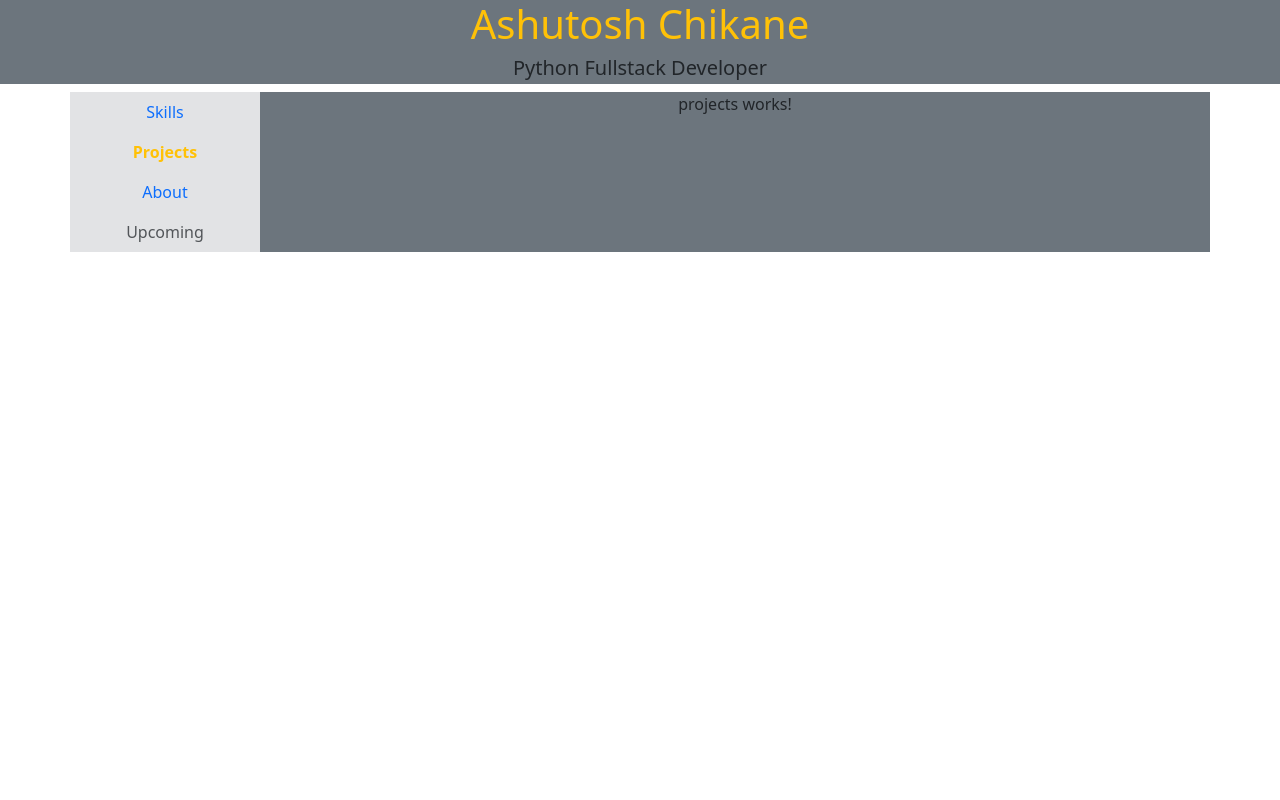
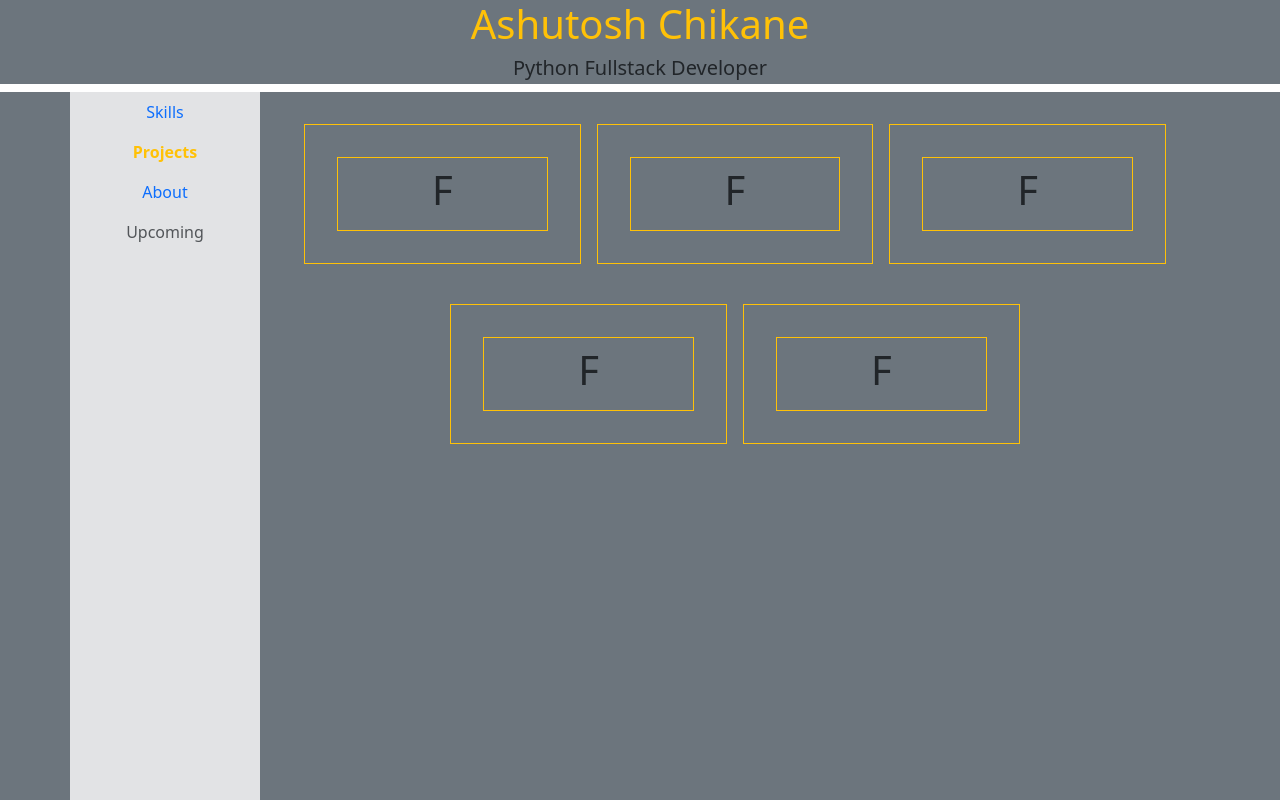
Before and after one commit to AshutoshChikane/My-first-angular-project, an Angular app: page /projects in a window 1280 px wide. Built offline with nearby package versions, Linux system fonts and the light colour scheme.

Commit message:
page layout change

```diff
--- a/src/app/app.component.css
+++ b/src/app/app.component.css
@@ -0,0 +1,5 @@
+.container_body {
+    height: 100%;
+    display: flex;
+    flex-direction: column;
+  }
--- a/src/app/app.component.html
+++ b/src/app/app.component.html
@@ -1,10 +1,15 @@
-<app-header></app-header>
-
-<div class="container text-center">
-  <div class="row">
-    <div class="col-2 bg-secondary-subtle">
-        <app-navigation-bar></app-navigation-bar>
+<div style="height: 100vh; display: flex; flex-direction: column;">
+  <app-header></app-header>
+  <div class="bg-secondary" style="flex: 1;">
+    <div class="container text-center" style="height: 100%; display: flex; flex-direction: column;">
+      <div class="row" style="flex: 1; display: flex;">
+        <div class="col-2 bg-secondary-subtle">
+            <app-navigation-bar></app-navigation-bar>
+        </div>
+        <div class="col-10 bg-secondary" style="display: flex; flex-direction: column;">
+          <router-outlet></router-outlet>
+        </div>
+      </div>
     </div>
-    <div class="col-10 bg-secondary"><router-outlet></router-outlet></div>
   </div>
 </div>
--- a/src/app/projects/projects.component.html
+++ b/src/app/projects/projects.component.html
@@ -1 +1,39 @@
-<p>projects works!</p>
+<div class="container text-center" style="height: 100%;">
+    <div class="row justify-content-center align-items-center h-100 p-4 g-4">
+        <div class="col-4 p-2">
+            <div class="justify-content-center align-items-center border border-warning border p-2">
+                <div class="justify-content-center align-items-center border border-warning border p-2 m-4 ">
+                    <h1>F</h1>
+                </div>
+            </div>
+        </div>
+        <div class="col-4 p-2">
+            <div class="justify-content-center align-items-center border border-warning border p-2">
+                <div class="justify-content-center align-items-center border border-warning border p-2 m-4 ">
+                    <h1>F</h1>
+                </div>
+            </div>
+        </div><div class="col-4 p-2">
+            <div class="justify-content-center align-items-center border border-warning border p-2">
+                <div class="justify-content-center align-items-center border border-warning border p-2 m-4 ">
+                    <h1>F</h1>
+                </div>
+            </div>
+        </div>
+        <div class="col-4 p-2">
+            <div class="justify-content-center align-items-center border border-warning border p-2">
+                <div class="justify-content-center align-items-center border border-warning border p-2 m-4 ">
+                    <h1>F</h1>
+                </div>
+            </div>
+        </div>
+        <div class="col-4 p-2">
+            <div class="justify-content-center align-items-center border border-warning border p-2">
+                <div class="justify-content-center align-items-center border border-warning border p-2 m-4 ">
+                    <h1>F</h1>
+                </div>
+            </div>
+        </div>
+
+    </div>
+</div>
```
